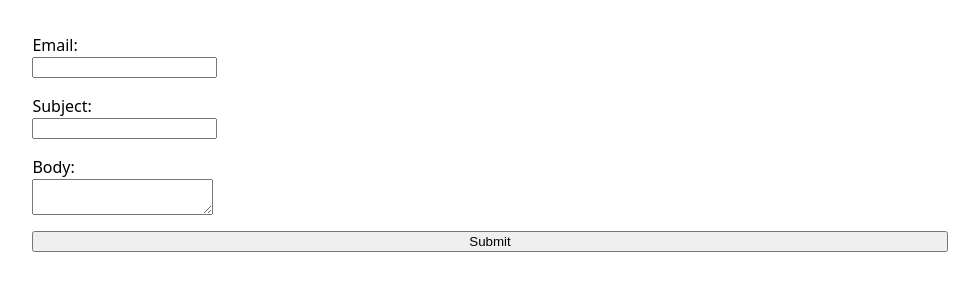
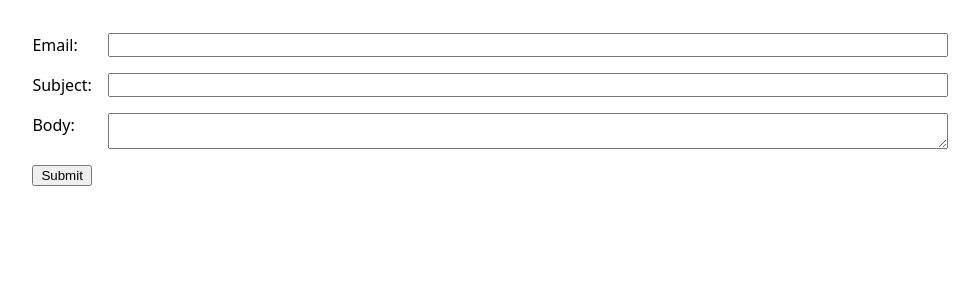
Before and after one commit to srangan29/portfolio, a plain HTML site: page contact/index.html in a window 1280 px wide. Shown: the part 193-484 px from the top of the page, without its empty margins (150-1129 px from the left). Drawn offline with Linux system fonts and the light colour scheme.

Commit message:
Fixed contact CSS
Adjusted grid templates and column sizes for label. Removed unnecessary css for input/button/textarea

```diff
--- a/style.css
+++ b/style.css
@@ -42,19 +42,14 @@ body {
 
   form {
     display: grid;
-    grid-template-columns: subgrid;
-    grid-column: 1 / -1;
+    grid-template-columns: auto 1fr;
     gap: 1em;
   }
 
-  input {
+  label {
     display: grid;
-  }
-  textarea {
-   display: grid;
-  }
-  button {
-    display: grid;
+    grid-template-columns: subgrid;
+    grid-column: 1 / -1;
   }
 
   .projects {
```
